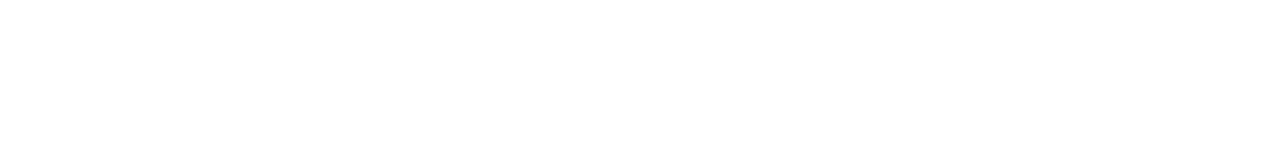
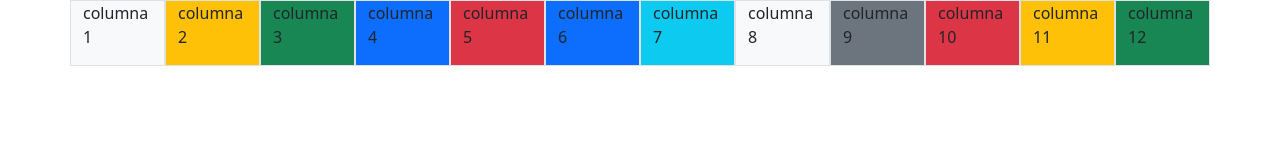
Before and after one commit to xtream2000c/ActividadBootstrap, a plain HTML site: page P1/index.html in a window 1280 px wide. Drawn offline with Linux system fonts and the light colour scheme.

Commit message:
P1 terminado

```diff
--- a/P1/index.html
+++ b/P1/index.html
@@ -11,6 +11,46 @@
 
   </head>
   <body>
+    <div class="container">
+      <div class="row">
+        <div class="col-xl-1 col-lg-2 col-md-4 col-sm-6 border bg-light">
+          <p>columna 1</p>
+        </div>
+        <div class="col-xl-1 col-lg-2 col-md-4 col-sm-6 border bg-warning">
+          <p>columna 2</p>
+        </div>
+        <div class="col-xl-1 col-lg-2 col-md-4 col-sm-6 border bg-success">
+          <p>columna 3</p>
+        </div>
+        <div class="col-xl-1 col-lg-2 col-md-4 col-sm-6 border bg-primary">
+          <p>columna 4</p>
+        </div>
+        <div class="col-xl-1 col-lg-2 col-md-4 col-sm-6 border bg-danger">
+          <p>columna 5</p>
+        </div>
+        <div class="col-xl-1 col-lg-2 col-md-4 col-sm-6 border bg-primary">
+          <p>columna 6</p>
+        </div>
+        <div class="col-xl-1 col-lg-2 col-md-4 col-sm-6 border bg-info">
+          <p>columna 7</p>
+        </div>
+        <div class="col-xl-1 col-lg-2 col-md-4 col-sm-6 border bg-light">
+          <p>columna 8</p>
+        </div>
+        <div class="col-xl-1 col-lg-2 col-md-4 col-sm-6 border bg-secondary">
+          <p>columna 9</p>
+        </div>
+        <div class="col-xl-1 col-lg-2 col-md-4 col-sm-6 border bg-danger">
+          <p>columna 10</p>
+        </div>
+        <div class="col-xl-1 col-lg-2 col-md-4 col-sm-6 border bg-warning">
+          <p>columna 11</p>
+        </div>
+        <div class="col-xl-1 col-lg-2 col-md-4 col-sm-6 border bg-success">
+          <p>columna 12</p>
+        </div>
+      </div>
+    </div>
 
     <!-- Bootstrap JavaScript Libraries -->
     <script src="bootstrap/js/bootstrap.bundle.min.js"></script>
```
